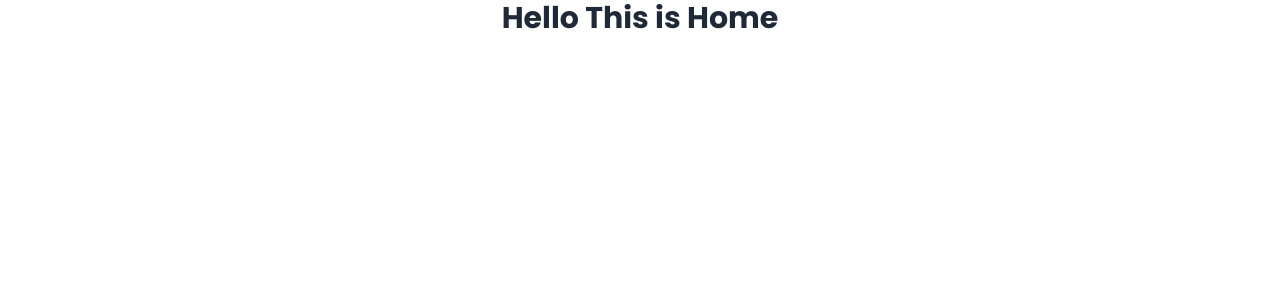
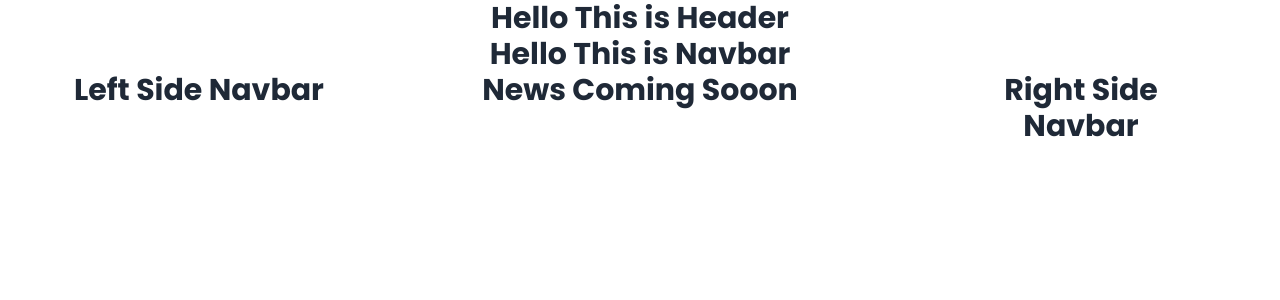
Before and after one commit to omarjafor/Dragon-News-Auth, a React (Vite) app: page / in a window 1280 px wide. Shown: the top 300 px of the page. Built offline with nearby package versions, Linux system fonts and the light colour scheme.

Commit message:
layout design structure

```diff
--- a/src/Components/Home/Home.jsx
+++ b/src/Components/Home/Home.jsx
@@ -1,9 +1,24 @@
+import Header from "../Shared/Header/Header";
+import LeftSideNav from "../Shared/LeftSideNav/LeftSideNav";
+import Navbar from "../Shared/Navbar/Navbar";
+import RightSideNav from "../Shared/RightSideNav/RightSideNav";
+
 const Home = () => {
     return (
         <div>
-            <h1 className="text-3xl font-bold">
-                Hello This is Home
-            </h1>
+            <Header></Header>
+            <Navbar></Navbar>
+            <div className="grid grid-cols-1 md:grid-cols-4 gap-6">
+                <div>
+                    <LeftSideNav></LeftSideNav>
+                </div>
+                <div className="md:col-span-2">
+                    <h1 className="text-3xl font-bold">News Coming Sooon</h1>
+                </div>
+                <div>
+                    <RightSideNav></RightSideNav>
+                </div>
+            </div>
         </div>
     );
 };
--- /dev/null
+++ b/src/Components/Shared/Header/Header.jsx
@@ -0,0 +1,12 @@
+
+const Header = () => {
+    return (
+        <div>
+            <h1 className="text-3xl font-bold">
+                Hello This is Header
+            </h1>
+        </div>
+    );
+};
+
+export default Header;
--- /dev/null
+++ b/src/Components/Shared/LeftSideNav/LeftSideNav.jsx
@@ -0,0 +1,13 @@
+
+
+const LeftSideNav = () => {
+    return (
+        <div>
+            <h1 className="text-3xl font-bold">
+                Left Side Navbar
+            </h1>
+        </div>
+    );
+};
+
+export default LeftSideNav;
--- /dev/null
+++ b/src/Components/Shared/Navbar/Navbar.jsx
@@ -0,0 +1,11 @@
+const Navbar = () => {
+    return (
+        <div>
+            <h1 className="text-3xl font-bold">
+                Hello This is Navbar
+            </h1>
+        </div>
+    );
+};
+
+export default Navbar;
--- /dev/null
+++ b/src/Components/Shared/RightSideNav/RightSideNav.jsx
@@ -0,0 +1,13 @@
+
+
+const RightSideNav = () => {
+    return (
+        <div>
+            <h1 className="text-3xl font-bold">
+                Right Side Navbar
+            </h1>
+        </div>
+    );
+};
+
+export default RightSideNav;
--- a/src/Layout/Root.jsx
+++ b/src/Layout/Root.jsx
@@ -2,7 +2,7 @@
 
 const Root = () => {
     return (
-        <div>
+        <div className="max-w-6xl mx-auto">
             <Outlet></Outlet>
         </div>
     );
```
